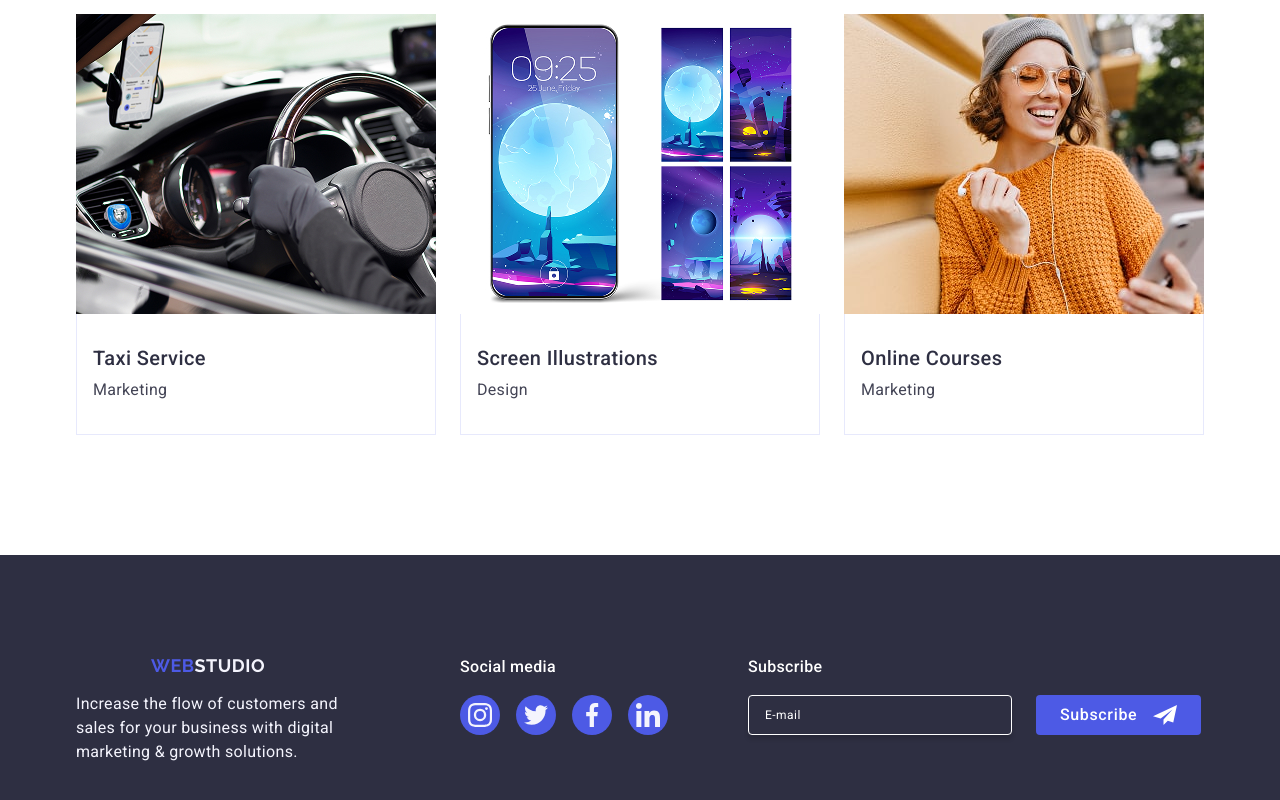
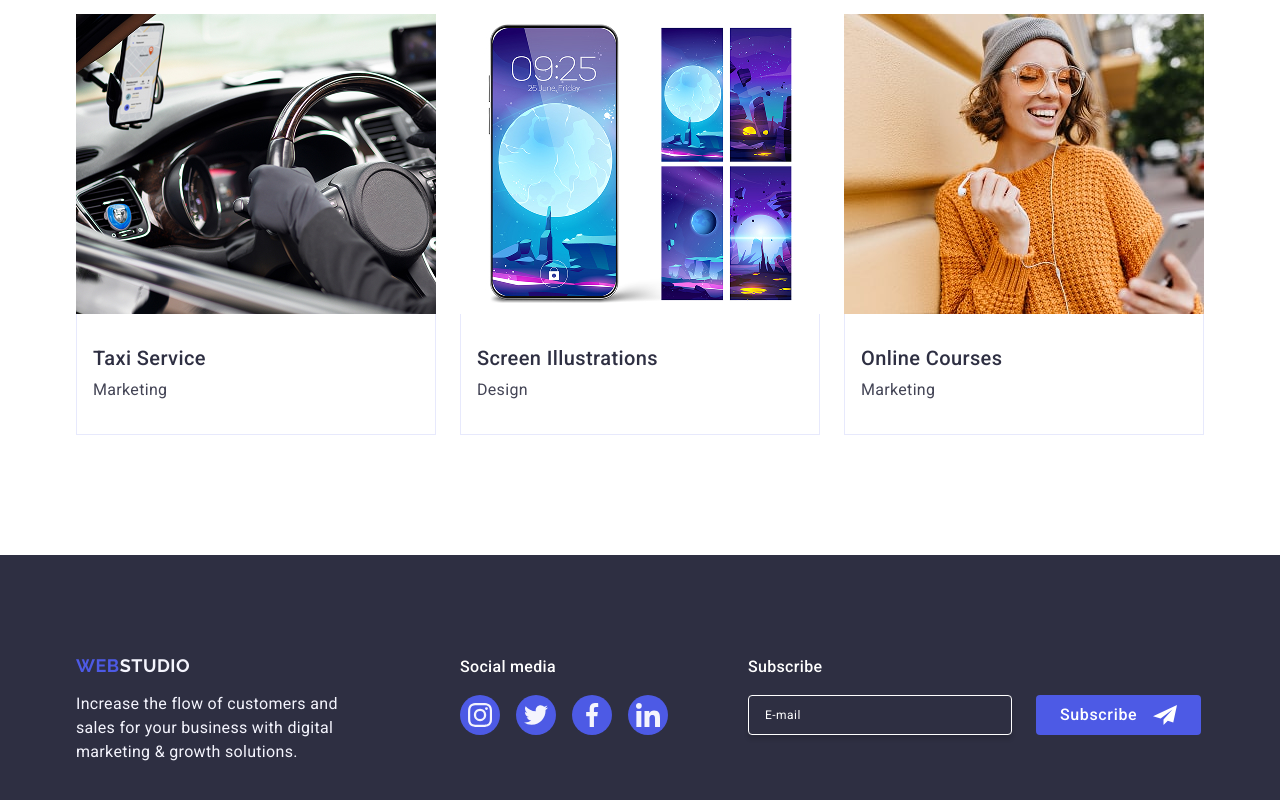
Before and after one commit to 0DarkDante/goit-markup-hw-06, a plain HTML site: page index.html in a window 1280 px wide. Shown: the part 2598-3398 px from the top of the page. Drawn offline with nearby package versions, Linux system fonts and the light colour scheme.

Commit message:
final hw 6

```diff
--- a/css/adaptive.css
+++ b/css/adaptive.css
@@ -195,6 +195,10 @@ img {
      letter-spacing: 0.04em;
      transition: color 250ms cubic-bezier(0.4, 0, 0.2, 1);
      color: #434455;
+  }
+
+  .header-addres-link:hover {
+    color: #404bbf;
   }
 }
 
@@ -760,6 +764,10 @@ img {
   padding: 0;
 }
 
+.footer-logo-mob {
+  text-align: center;
+}
+
 .footer-logo-span {
   color: #f4f4fd;
 }
@@ -869,6 +877,10 @@ img {
 
   .footer-social-media {
     margin-top: 0px;
+  }
+
+  .footer-logo {
+    text-align: left;
   }
 
   .footer-social-media-text {
--- a/index.html
+++ b/index.html
@@ -651,7 +651,7 @@
     <footer class="footer">
       <div class="container">
         <div class="footer-main">
-          <a href="./index.html" class="header-logo footer-logo"
+          <a href="./index.html" class="header-logo footer-logo footer-logo-mob"
             >Web<span class="footer-logo-span logo-span">Studio</span></a
           >
           <p class="footer-text">
```
